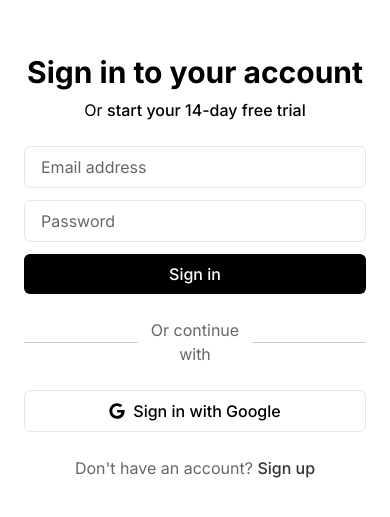
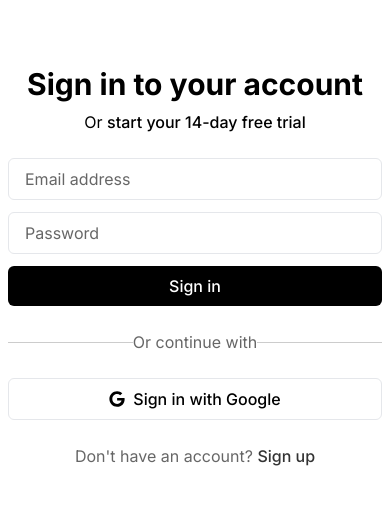
Before and after one commit to mahmudulturan/bijoy2024-evalution-task, a Next.js app: page /login in a window 390 px wide. Shown: the part 155-672 px from the top of the page. Built offline with nearby package versions, Linux system fonts and the light colour scheme.

Commit message:
fix: login form padding for smaller devices

```diff
--- a/src/app/(auth)/login/page.tsx
+++ b/src/app/(auth)/login/page.tsx
@@ -7,7 +7,7 @@ import Link from 'next/link';
 const LoginPage: FC = () => {
     return (
         <div className='wrapper min-h-screen flex items-center justify-center'>
-            <div className='max-w-lg w-full mx-auto py-6 px-4'>
+            <div className='max-w-lg w-full mx-auto py-6 md:px-4'>
                 <div className='text-center space-y-2'>
                     <h3 className='text-3xl font-bold'>Sign in to your account</h3>
                     <p>Or <Link href={"#"}><span className='font-medium hover:text-black/70 duration-100'>start your 14-day free trial</span></Link></p>
```
